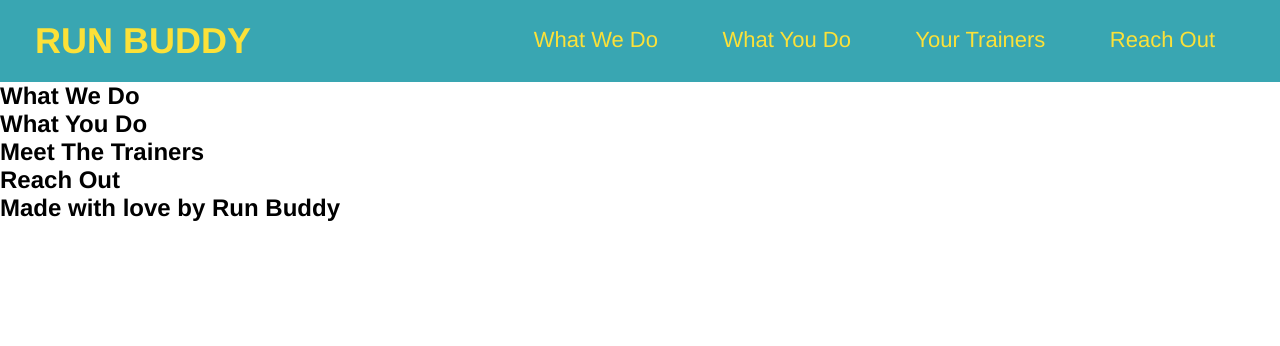
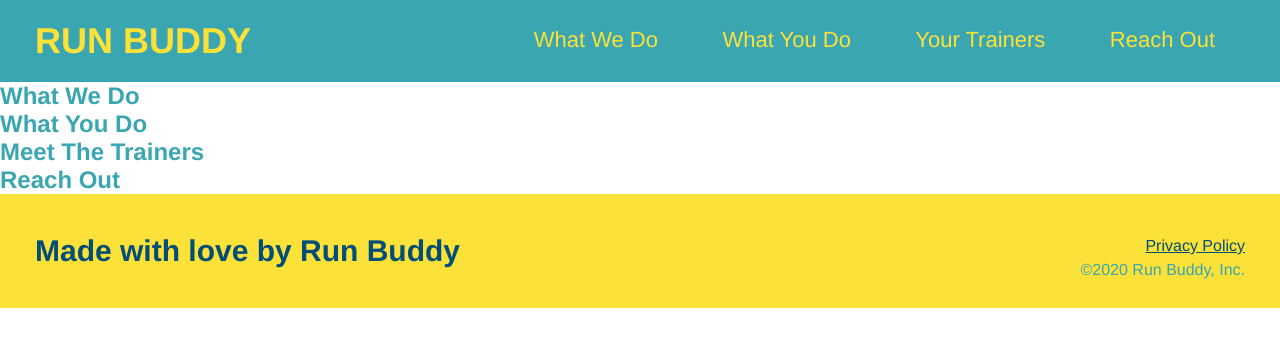
Before and after one commit to Christian-Vavuris/run-buddy, a plain HTML site: page index.html in a window 1280 px wide. Drawn offline with Linux system fonts and the light colour scheme.

Commit message:
added footer CSS data

```diff
--- a/assets/css/style.css
+++ b/assets/css/style.css
@@ -2,12 +2,14 @@
 *{
     margin: 0;
     padding: 0;
+    box-sizing: border-box;
 }
 
 body {
     /* more on this crazy alphanumerical value in a minute! */
     /* here is some additional info */
     font-family: helvetica, Arial, Helvetica, sans-serif;
+    color:#39a6B2;
 }
 /* <header> Information */
 header {
@@ -42,3 +44,26 @@ header nav ul li a{
     font-weight:lighter;
     font-size:22px;
 }
+
+footer {
+    background:#fce138;
+    width: 100%;
+    padding:40px 35px;
+
+}
+footer h2{
+    display:inline;
+    color:#024e76;
+    font-size:30px;
+    margin:0;
+}
+
+footer div{
+    float:right;
+    line-height:1.5;
+    text-align:right;
+}
+
+footer a{
+    color:#024e76;
+}
--- a/index.html
+++ b/index.html
@@ -60,6 +60,10 @@
         <!-- Footer -->
         <footer>
             <h2>Made with love by Run Buddy</h2>
+            <div>
+                <a href= "#"> Privacy Policy</a><br />
+                &copy;2020 Run Buddy, Inc.
+            </div>
         </footer>
 
     </body>
```
Also changed, not shown: style.css (deleted).
